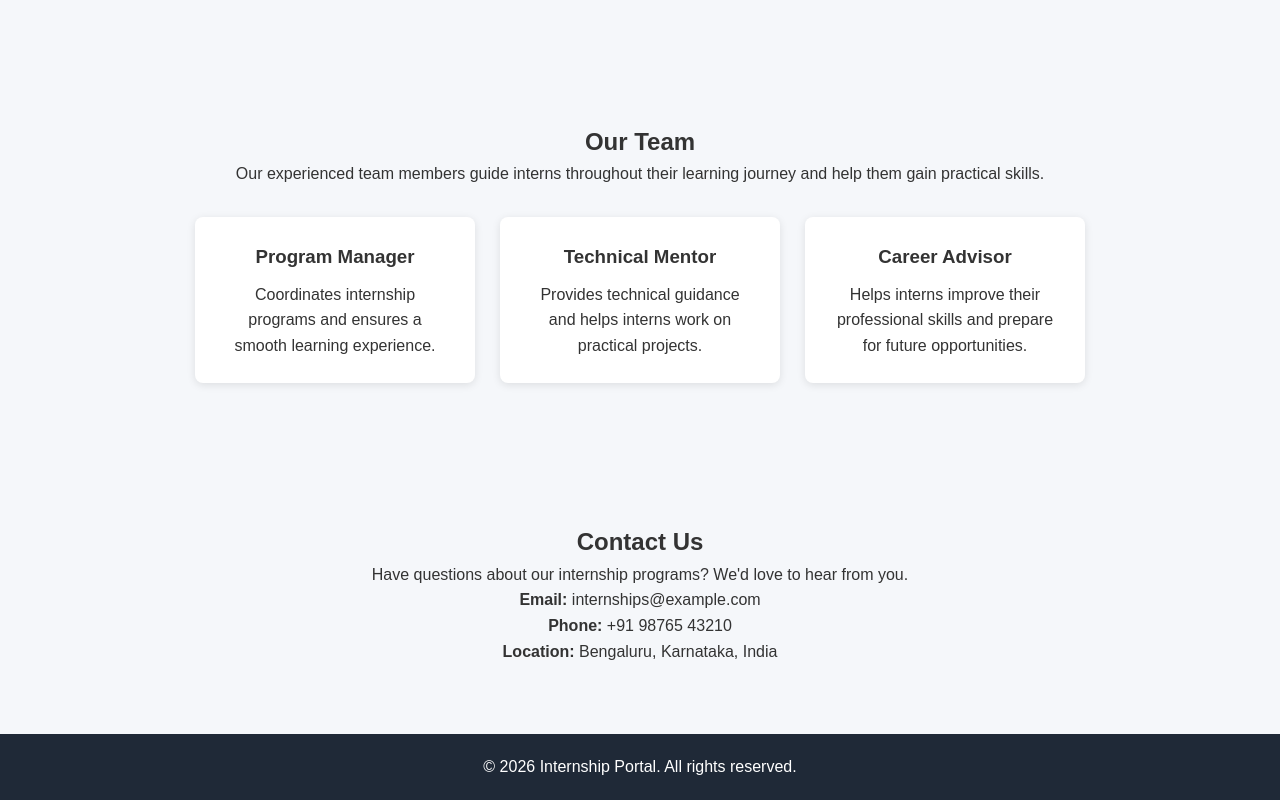
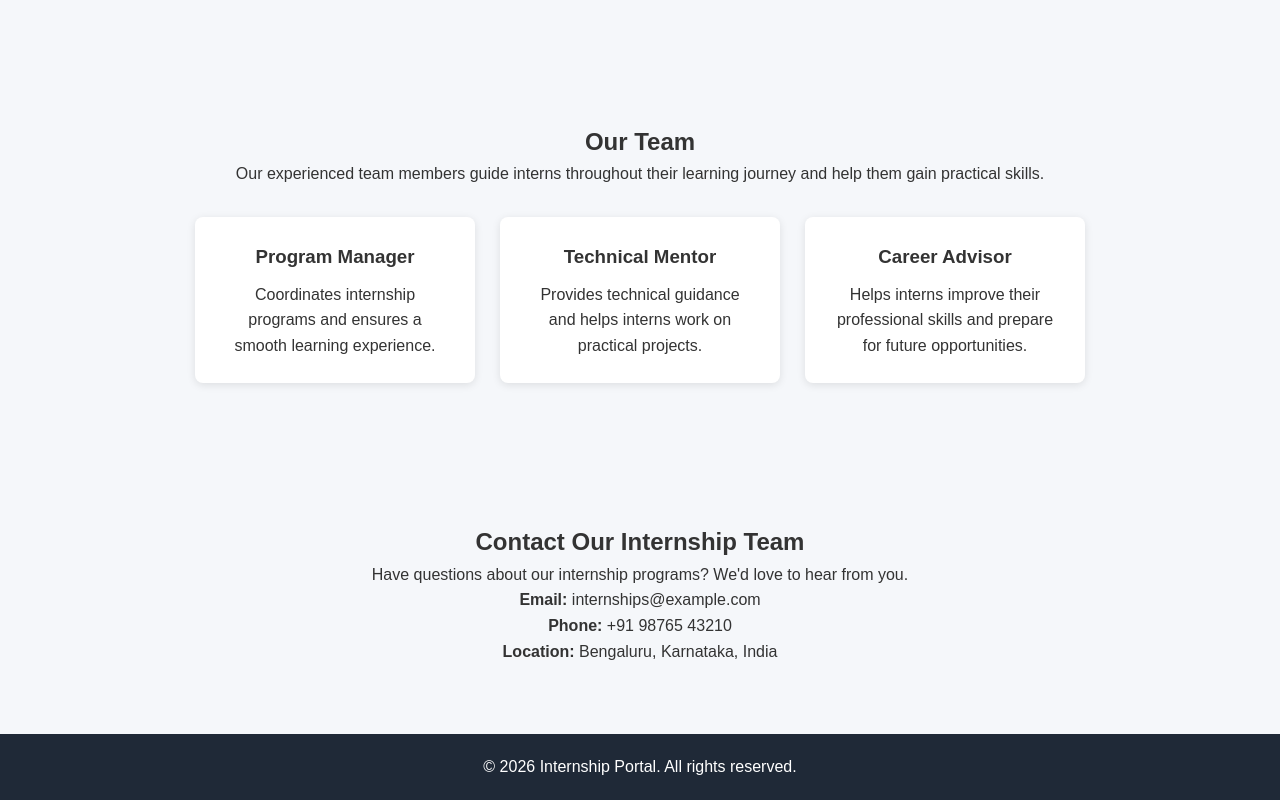
Before and after one commit to saniyakhanum1011-hub/internship-portal, a plain HTML site: page index.html in a window 1280 px wide. Shown: the part 1102-1902 px from the top of the page. Drawn offline with Linux system fonts and the light colour scheme.

Commit message:
Update contact heading for conflict test

```diff
--- a/index.html
+++ b/index.html
@@ -134,7 +134,7 @@
 
     <!-- Contact -->
     <section id="contact">
-        <h2>Contact Us</h2>
+        <h2>Contact Our Internship Team</h2>
 
         <p>
             Have questions about our internship programs?
```
